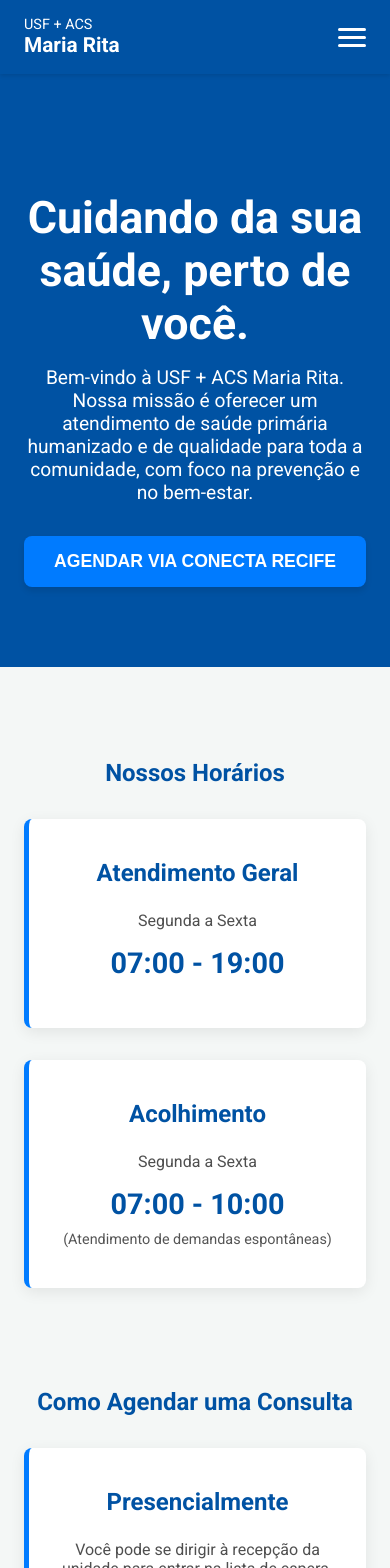
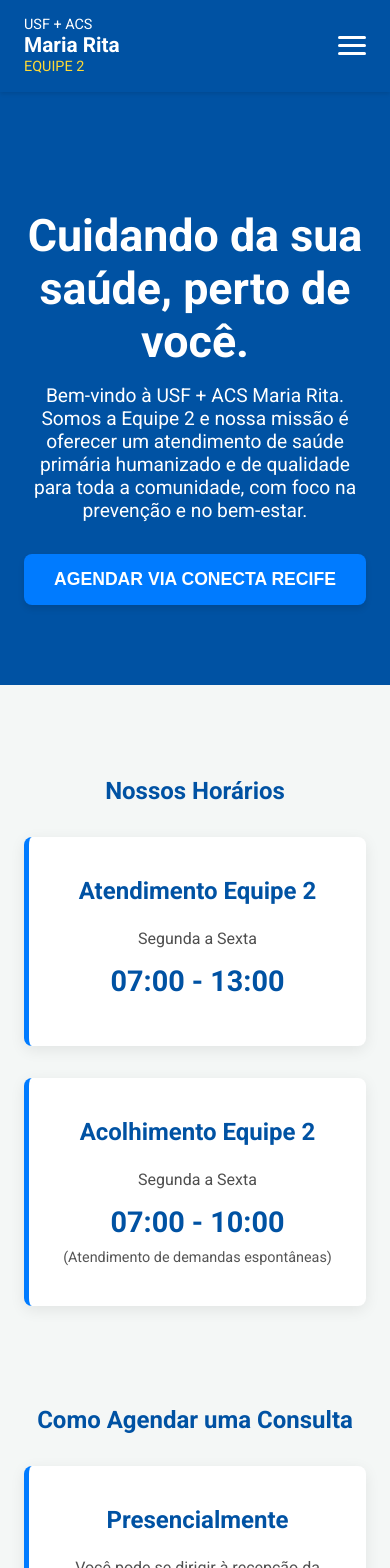
Before and after one commit to Fcc2187/About-Us-Page, a React (Create React App) app in the folder clinica-maria-rita/: page / in a window 390 px wide. Shown: the top 1568 px of the page. Built offline with nearby package versions, Linux system fonts and the light colour scheme.

Commit message:
final changes

```diff
--- a/clinica-maria-rita/src/components/Header.css
+++ b/clinica-maria-rita/src/components/Header.css
@@ -35,6 +35,14 @@
   display: block;
 }
 
+.equipe-numero {
+    font-size: 1rem;
+    font-weight: 100;
+    color: #FFDA33;
+    text-transform: uppercase;
+}
+
+
 .nav-links {
   list-style: none;
   margin: 0;
@@ -45,7 +53,7 @@
 }
 
 .nav-link {
-  color: #FFFFFF;
+  color: #FFDA33;
   text-decoration: none;
   font-size: 1.1rem;
   font-weight: 500;
@@ -55,16 +63,16 @@
 }
 
 .nav-link:hover {
-  color: #d4eaff;
+  color: #FFE066;
 }
 
 .nav-link.active {
-  color: #FFFFFF;
-  border-bottom: 2px solid #FFFFFF;
+  color: #FFDA33;
+  border-bottom: 2px solid #FFDA33;
 }
 
-/* Esconde o menu hambúrguer em telas grandes */
 .menu-hamburger {
+
   display: none;
   cursor: pointer;
 }
@@ -81,13 +89,16 @@
   .logo-text span {
     font-size: 0.9rem;
   }
+  .equipe-numero {
+    font-size: 0.9rem;
+  }
 
   /* Mostra o ícone do menu hambúrguer */
   .menu-hamburger {
     display: flex;
     flex-direction: column;
     gap: 5px;
-    margin-left: auto;
+    margin-left: auto; /* Garante que fique à direita */
   }
   .barra {
     width: 28px;
@@ -126,7 +137,7 @@
 
   /* Estilo do menu quando estiver ativo */
   .nav-links-ativo {
-    max-height: 300px; /* Altura suficiente para os links */
+    max-height: 300px;
     padding: 1rem 0;
   }
 
--- a/clinica-maria-rita/src/components/Header.js
+++ b/clinica-maria-rita/src/components/Header.js
@@ -3,10 +3,8 @@ import { Link, NavLink } from 'react-router-dom';
 import './Header.css';
 
 const Header = () => {
-  // Estado para controlar a visibilidade do menu mobile
   const [menuAberto, setMenuAberto] = useState(false);
 
-  // Função para fechar o menu ao clicar em um link
   const handleLinkClick = () => {
     setMenuAberto(false);
   };
@@ -15,21 +13,18 @@ const Header = () => {
     <header className="header">
       <div className="header-container">
         <Link to="/" className="logo-link" onClick={handleLinkClick}>
-          {/* Usei o nome da imagem que você me enviou como guia para o texto */}
           <h1 className="logo-text">
             <span>USF + ACS</span>
-            Maria Rita
+            Maria Rita <span className="equipe-numero">Equipe 2</span>
           </h1>
         </Link>
 
-        {/* Botão do Menu Hambúrguer (só aparece em mobile) */}
         <div className="menu-hamburger" onClick={() => setMenuAberto(!menuAberto)}>
           <div className={menuAberto ? "barra barra-1-ativa" : "barra"}></div>
           <div className={menuAberto ? "barra barra-2-ativa" : "barra"}></div>
           <div className={menuAberto ? "barra barra-3-ativa" : "barra"}></div>
         </div>
 
-        {/* Navegação */}
         <nav>
           <ul className={menuAberto ? "nav-links nav-links-ativo" : "nav-links"}>
             <li>
--- a/clinica-maria-rita/src/pages/HomePage.js
+++ b/clinica-maria-rita/src/pages/HomePage.js
@@ -9,7 +9,7 @@ const HomePage = () => {
         <div className="hero-content">
           <h1>Cuidando da sua saúde, perto de você.</h1>
           <p>
-            Bem-vindo à USF + ACS Maria Rita. Nossa missão é oferecer um atendimento de saúde primária
+            Bem-vindo à USF + ACS Maria Rita. Somos a Equipe 2 e nossa missão é oferecer um atendimento de saúde primária
             humanizado e de qualidade para toda a comunidade, com foco na prevenção e no bem-estar.
           </p>
           <BotaoAgendar />
@@ -21,12 +21,12 @@ const HomePage = () => {
           <h2>Nossos Horários</h2>
           <div className="info-grid">
             <div className="info-card">
-              <h3>Atendimento Geral</h3>
+              <h3>Atendimento Equipe 2</h3>
               <p>Segunda a Sexta</p>
-              <p className="horario-destaque">07:00 - 19:00</p>
+              <p className="horario-destaque">07:00 - 13:00</p>
             </div>
             <div className="info-card">
-              <h3>Acolhimento</h3>
+              <h3>Acolhimento Equipe 2</h3>
               <p>Segunda a Sexta</p>
               <p className="horario-destaque">07:00 - 10:00</p>
               <span>(Atendimento de demandas espontâneas)</span>
@@ -42,7 +42,7 @@ const HomePage = () => {
                     <p>
                         Você pode se dirigir à recepção da unidade para entrar na lista de espera.
                     </p>
-                    <p className="horario-destaque">07:00 - 10:00</p>
+                    <p className="horario-destaque">07:00 - 19:00</p>
                 </div>
                 <div className="agendar-card">
                     <h3>Online</h3>
```
